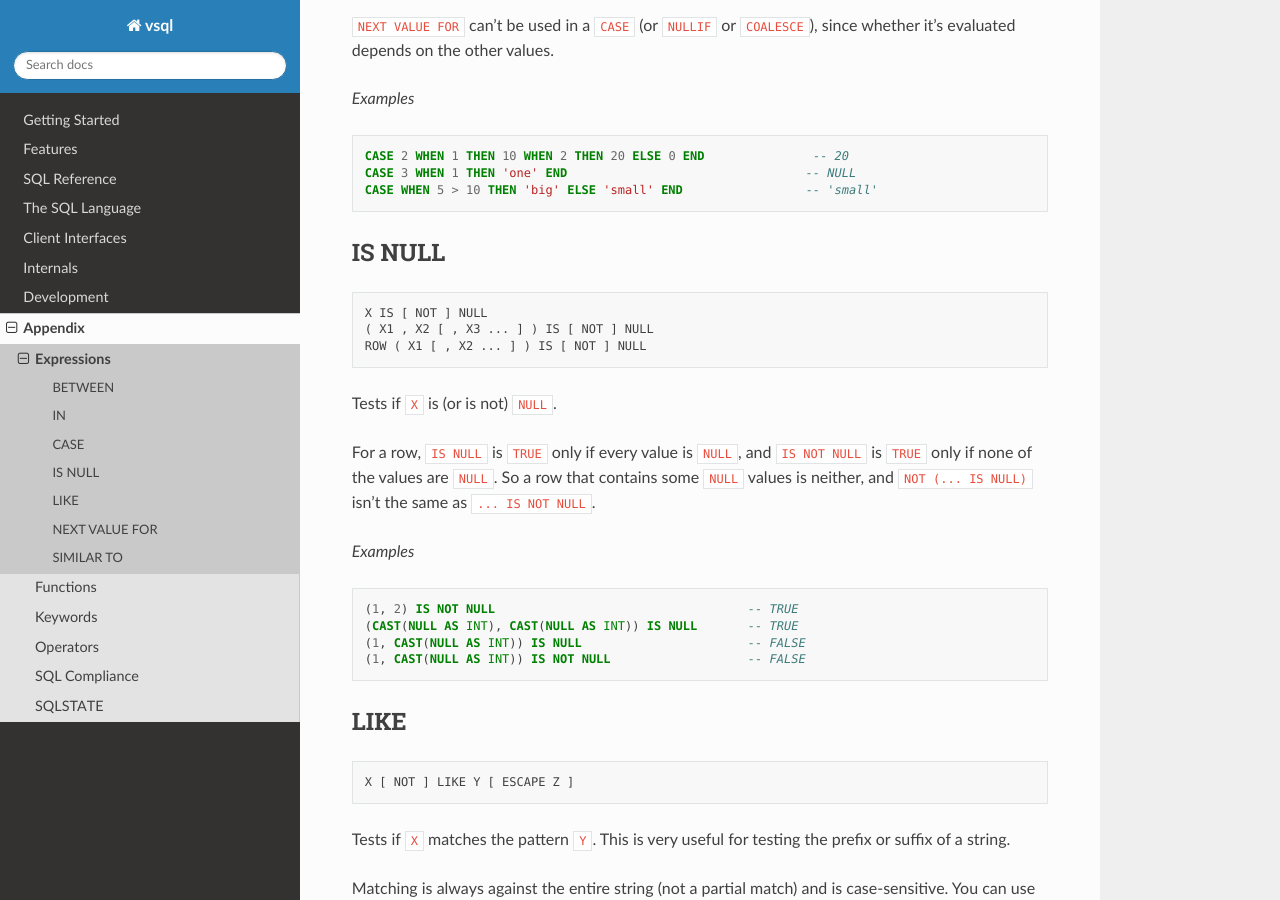
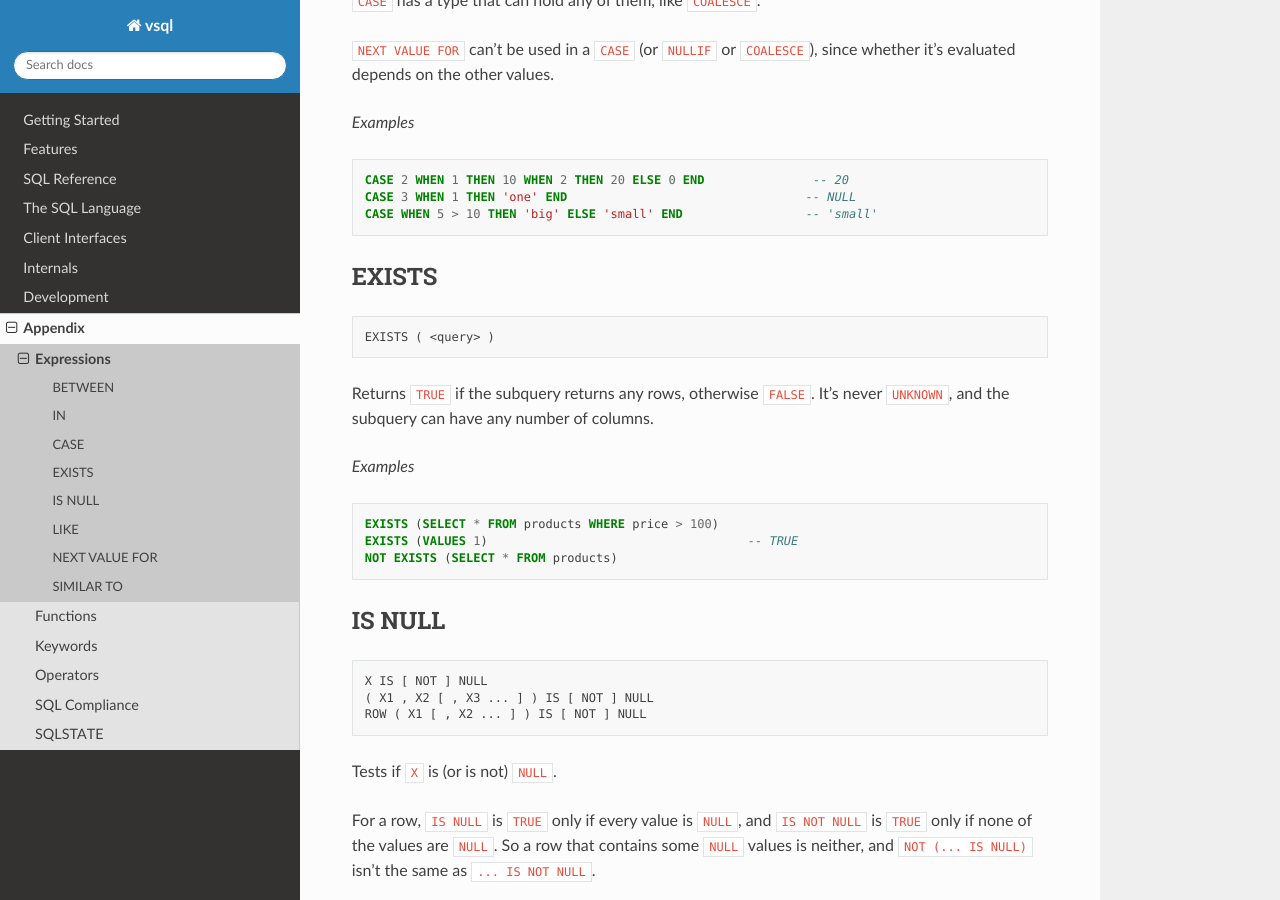
Before and after one commit to elliotchance/vsql, a Sphinx documentation site: the page built from docs/expressions.rst, in a window 1280 px wide and 900 px high, scrolled down 1721 px. Built offline with Sphinx 7.4.7 and the Read the Docs theme 3.1.0, drawn with Linux system fonts in a browser that asks for light colours; some of the changed text lies outside the part shown.

Commit message:
language: Support EXISTS
A subquery can now be used in EXISTS, which is TRUE when the subquery has any
rows (it's never UNKNOWN), with any number of columns.

UPDATE now finds every new row before writing any of them (14.14, General Rule
10), otherwise a subquery saw the rows it had already changed. NEXT VALUE FOR
can't be used in a subquery (6.14, Syntax Rule 1), and a subquery can't be used
in a CHECK constraint.

SQL E061-08
SQL T501

Co-Authored-By: Claude Opus 5.5 <noreply@anthropic.com>

```diff
--- a/docs/expressions.rst
+++ b/docs/expressions.rst
@@ -84,6 +84,24 @@ since whether it's evaluated depends on the other values.
   CASE 3 WHEN 1 THEN 'one' END                                 -- NULL
   CASE WHEN 5 > 10 THEN 'big' ELSE 'small' END                 -- 'small'
 
+EXISTS
+------
+
+.. code-block:: text
+
+  EXISTS ( <query> )
+
+Returns ``TRUE`` if the subquery returns any rows, otherwise ``FALSE``. It's
+never ``UNKNOWN``, and the subquery can have any number of columns.
+
+*Examples*
+
+.. code-block:: sql
+
+  EXISTS (SELECT * FROM products WHERE price > 100)
+  EXISTS (VALUES 1)                                    -- TRUE
+  NOT EXISTS (SELECT * FROM products)
+
 IS NULL
 -------
 
@@ -163,6 +181,9 @@ Returns the next value for a SEQUENCE called ``X``.
 
 All ``NEXT VALUE FOR`` expressions for the same sequence return the same value
 within a row. Each new row will get the next value.
+
+``NEXT VALUE FOR`` can't be used in a subquery (such as in ``EXISTS``), since
+the number of times it's evaluated depends on the query that contains it.
 
 *Examples*
 
--- a/docs/sql-compliance.rst
+++ b/docs/sql-compliance.rst
@@ -150,7 +150,7 @@ As of the latest version (or at least the version of this documentation)
    * - ❌ E061-07
      - Quantified comparison predicate
 
-   * - ❌ E061-08
+   * - ✅ E061-08
      - ``EXISTS`` predicate
 
    * - ❌ E061-09
@@ -1443,7 +1443,7 @@ Optional Features
    * - ❌ **T495**
      - **Combined data change and retrieval**
 
-   * - ❌ **T501**
+   * - ✅ **T501**
      - **Enhanced EXISTS predicate**
 
    * - ❌ **T502**
--- a/docs/v-client-library-docs.rst
+++ b/docs/v-client-library-docs.rst
@@ -418,6 +418,9 @@ struct Connection
    	// errors (such as an UPDATE that matched no rows). Expressions must not have
    	// side effects, like advancing a sequence.
    	dry_run bool
+   	// subquery_depth is the number of subqueries (in an expression, such as
+   	// EXISTS) that are being planned or evaluated. See Subquery.
+   	subquery_depth int
    pub mut:
    	// now allows you to override the wall clock that is used. The Time must be
    	// in UTC with a separate offset for the current local timezone (in positive
```
Also changed, not shown: other parts of docs/sql-compliance.rst (+1 -1 lines), docs/select.rst (+6 -2 lines), 16 other files.
